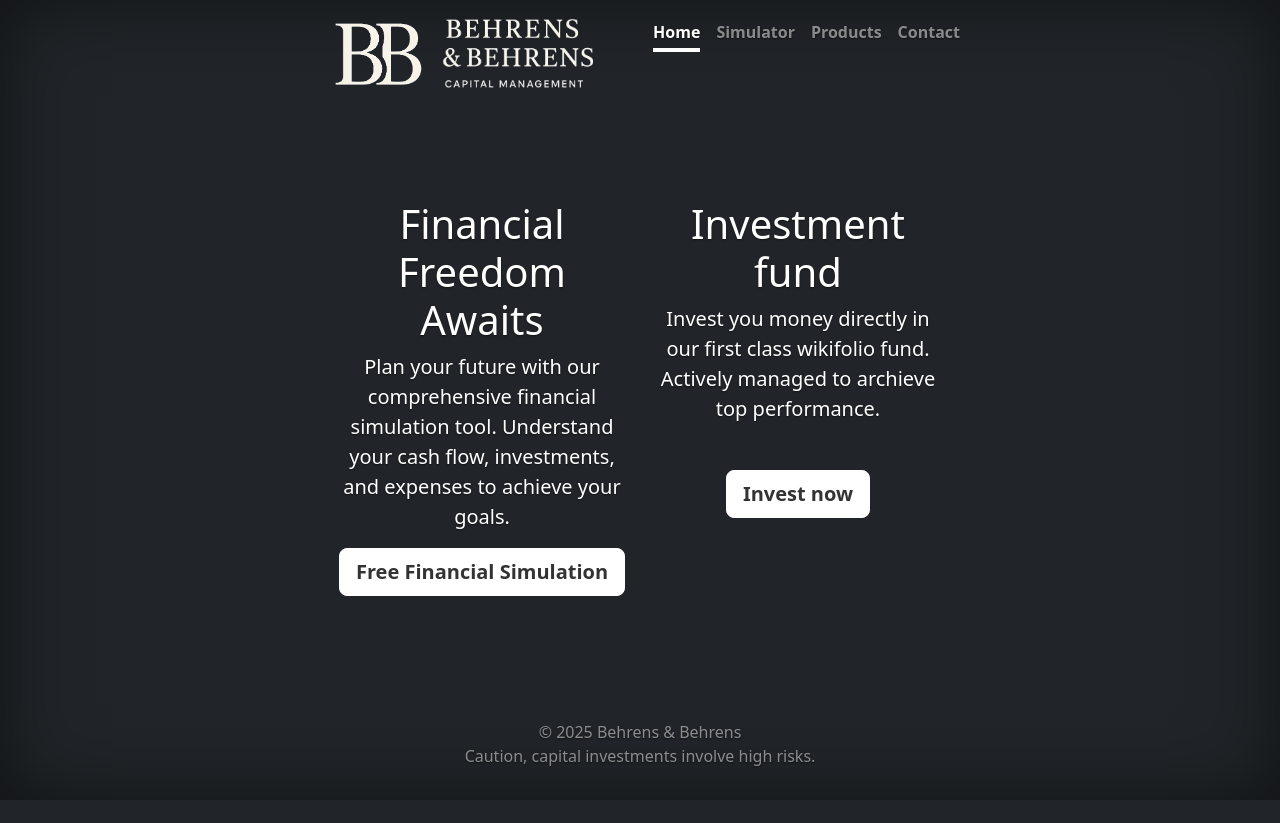
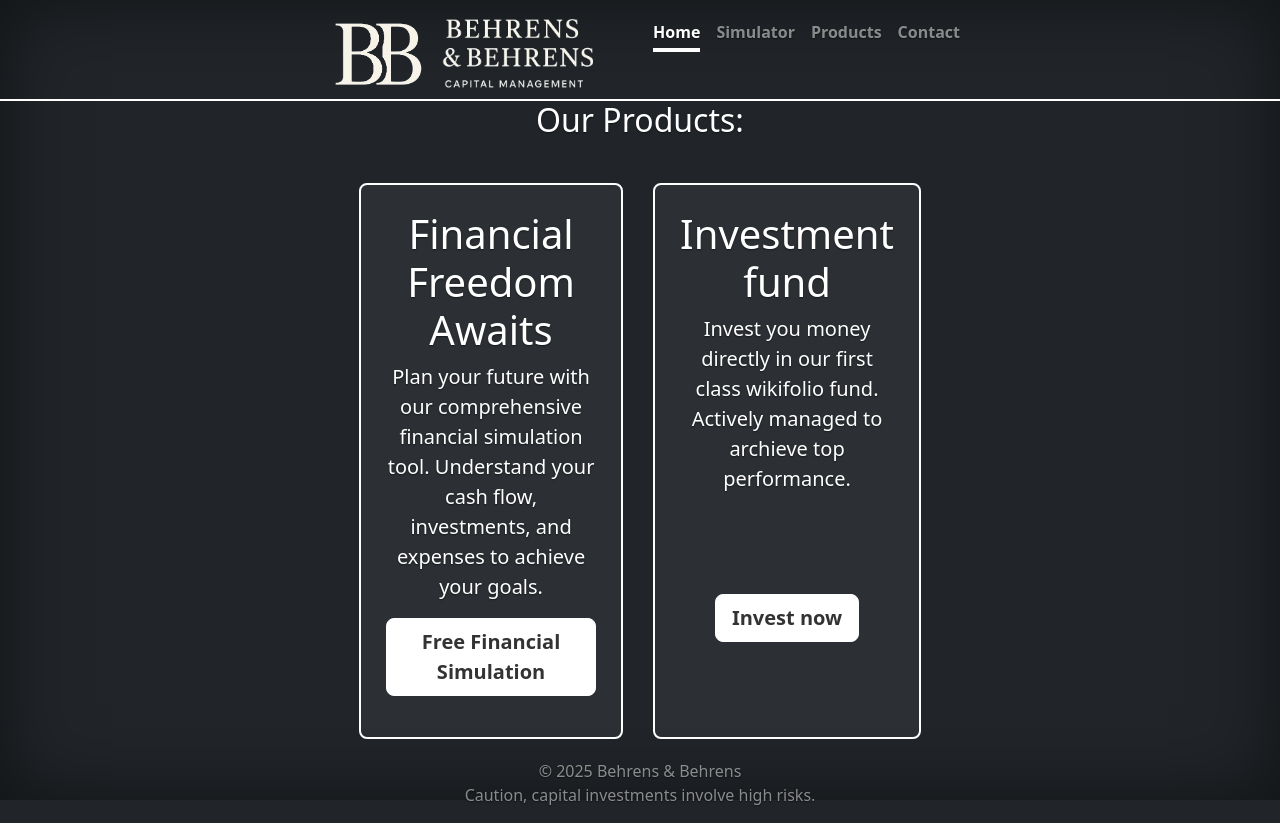
Before and after one commit to Bond50084/B-B-personal-finance, a Flask app: page / in a window 1280 px wide. Before the commit the page ends 800 px from the top, so only its background shows below. Run offline with Flask 3, Linux system fonts and the light colour scheme; some libraries are stand-ins or nearby versions.

Commit message:
zwischenstand

```diff
--- a/main_app.py
+++ b/main_app.py
@@ -62,7 +62,7 @@ def main_index():
     """Renders the main website's index.html page."""
     # OLD: return render_template('index.html')
     # NEW: The main site's index is now in templates/site/index.html
-    return render_template('site/index.html') # CHANGED LINE
+    return render_template('site/main_index.html') # CHANGED LINE
 
 # Define route for the simulator's main input form page
 @app.route('/simulator/') # Added a base route for the simulator
@@ -77,6 +77,9 @@ def simulator_documentation():
     # This refers to documentation.html that was originally in simulator_app/actual_hosting_stuff/templates/documentation.html
     return render_template('documentation.html') # NEW ROUTE AND TEMPLATE PATH
 
+@app.route("/correlation-finder")
+def correlation_index():
+    return render_template("correlation_finder.html")
 
 @app.route('/simulator/run', methods=['POST'])
 def run():
--- a/static/site/cover.css
+++ b/static/site/cover.css
@@ -48,3 +48,49 @@ body {
   color: #fff;
   border-bottom-color: #fff;
 }
+
+.options-frame .col {
+  flex: 1;
+  margin: 0 15px;
+  padding: 25px;
+  background-color: rgba(255, 255, 255, 0.05);
+  border: 2px solid white;
+  border-radius: 8px;
+  display: flex;
+  flex-direction: column;
+  justify-content: space-between;
+
+  /* Smooth animation on hover */
+  transition: transform 0.3s ease, box-shadow 0.3s ease;
+}
+
+.options-frame .col:hover {
+  transform: translate(-8px, -16px);
+  box-shadow: 0 16px 40px rgba(0, 0, 0, 0.5);
+}
+
+.options-frame .col .btn {
+  transition: background-color 0.3s ease, color 0.3s ease;
+}
+
+.options-frame .col .btn:hover {
+  background-color: #712cf9; /* example new background color */
+  color: white; /* make text white or any contrast color */
+}
+
+header {
+  position: relative;
+  padding-bottom: 10px; /* optional spacing so the line doesn't overlap content */
+}
+
+header::after {
+  content: "";
+  position: absolute;
+  left: 50%;
+  transform: translateX(-50%);
+  width: 100vw;       /* span full viewport width */
+  height: 2px;
+  background: white;
+  bottom: 0;
+  pointer-events: none;
+}
--- a/templates/site/index.html
+++ b/templates/site/main_index.html
@@ -31,6 +31,43 @@
 
     <style>
       /* ... existing style block ... */
+      .options-frame {
+        /* Removed the border from here as individual boxes will have it */
+        padding: 20px;
+        border-radius: 10px; /* Optional: for rounded corners around the whole section */
+        display: flex; /* To make sure columns behave correctly inside */
+        justify-content: center; /* Center the boxes */
+        align-items: stretch; /* This is key to making boxes the same height */
+      }
+
+      .options-frame .col {
+        flex: 1; /* Each column takes equal width */
+        margin: 0 15px; /* Add more space between columns */
+        padding: 25px; /* Padding inside each column */
+        background-color: rgba(
+          255,
+          255,
+          255,
+          0.05
+        ); /* Slightly visible background for each option */
+        border: 2px solid white; /* White border around each individual box */
+        border-radius: 8px; /* Rounded corners for individual options */
+        display: flex; /* Use flexbox for content inside each column */
+        flex-direction: column; /* Stack content vertically */
+        justify-content: space-between; /* Distribute space vertically */
+      }
+
+      .options-frame .col h1 {
+        margin-top: 0; /* Remove default top margin for headings */
+      }
+
+      .options-frame .col .lead {
+        flex-grow: 1; /* Allow the lead paragraph to take available space */
+      }
+
+      .options-frame .col .btn {
+        margin-top: auto; /* Push the button to the bottom if content is short */
+      }
     </style>
   </head>
 
@@ -74,7 +111,9 @@
         </div>
       </header>
       <main class="px-3">
-        <div class="row text-center">
+        <h2 class="mb-4 text-white">Our Products:</h2>
+
+        <div class="row text-center options-frame">
           <div class="col">
             <h1>Financial Freedom Awaits</h1>
             <p class="lead">
```
Also changed, not shown: 5 other files.
